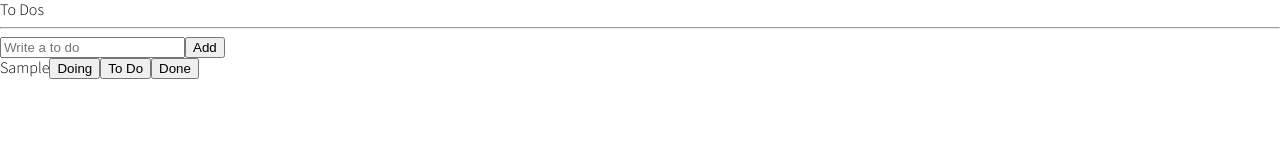
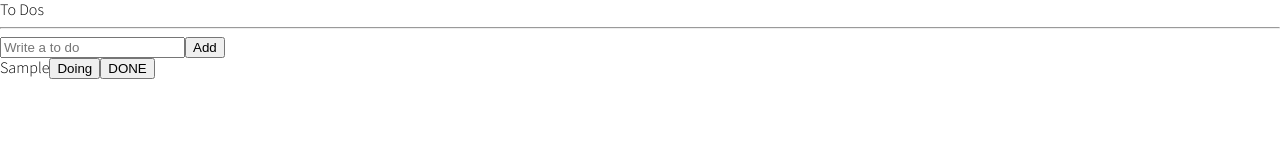
Before and after one commit to insidelamp/nomad_reactM, a React (Create React App) app in the folder nomad_reactmaster/: page / in a window 1280 px wide. Both pictures are taken after typing "Sample" into the empty fields and a click on the button "Add". Shown: the top 160 px of the page. Built offline with nearby package versions, Linux system fonts and the light colour scheme.

Commit message:
toDo slice활용하여 타입 바꾸기

```diff
--- a/nomad_reactmaster/src/commponents/ToDo.tsx
+++ b/nomad_reactmaster/src/commponents/ToDo.tsx
@@ -1,14 +1,73 @@
-import { IToDo } from "../atoms";
+import React from "react";
+import { useSetRecoilState } from "recoil";
+import { IToDo, toDoState } from "../atoms";
 
-function ToDo({ text }: IToDo) {
+function ToDo({ text, category, id }: IToDo) {
+  const setToDos = useSetRecoilState(toDoState);
+  const onClick = (event: React.MouseEvent<HTMLButtonElement>) => {
+    const {
+      currentTarget: { name },
+    } = event;
+    setToDos((oldToDos) => {
+      const targetIndex = oldToDos.findIndex((toDo) => toDo.id === id);
+      const newTodo = { text, id, category: name as any };
+      return [
+        ...oldToDos.slice(0, targetIndex),
+        newTodo,
+        ...oldToDos.slice(targetIndex + 1),
+      ];
+    });
+  };
   return (
     <li>
       <span>{text}</span>
-      <button>Doing</button>
-      <button>To Do</button>
-      <button>Done</button>
+      {category !== "DOING" && (
+        <button name="DOING" onClick={onClick}>
+          Doing
+        </button>
+      )}
+      {category !== "TO_DO" && (
+        <button name="TO_DO" onClick={onClick}>
+          TO DO
+        </button>
+      )}
+      {category !== "DONE" && (
+        <button name="DONE" onClick={onClick}>
+          DONE
+        </button>
+      )}
     </li>
   );
 }
 
 export default ToDo;
+
+/*
+const food = ["피자","탕","치킨","햄버거"]
+//undefined
+
+const target = 1;
+//undefined
+
+food.slice(1,2)
+//['탕']
+
+food.slice(2,4)
+//(2) ['치킨', '햄버거']
+
+food.slice(target+1)
+//(2) ['치킨', '햄버거']
+
+[...food.slice(0,target),"족발",...food.slice(target+1)]
+//(4) ['피자', '족발', '치킨', '햄버거']
+
+
+slice 에 숫자만넣을시 자동으로 끝까지 반환
+
+위의 배열은 총 0부터 3까지임
+food.slice(1) 를 할시에 1번쨰부터 끝까지 전부 반환을함
+
+타입스크립트의 as any 란
+
+타입스크립트에서 체크하짐 말라고 명시하는거임
+*/
--- a/nomad_reactmaster/src/commponents/ToDoList.tsx
+++ b/nomad_reactmaster/src/commponents/ToDoList.tsx
@@ -5,6 +5,7 @@
 
 function ToDoList() {
   const toDos = useRecoilValue(toDoState);
+  console.log(toDos);
 
   return (
     <div>
```
Also changed, not shown: 1 other file (tests, documents, lock files or other folders).
